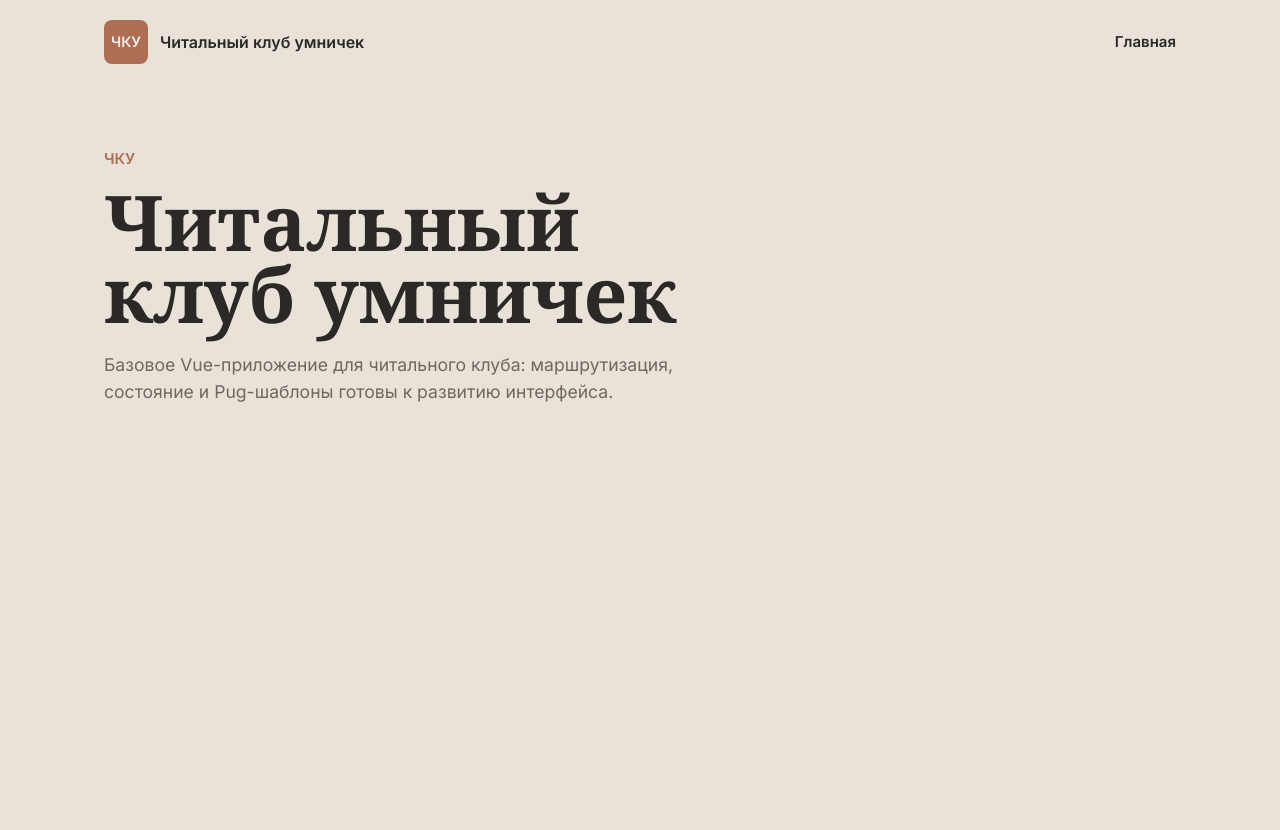
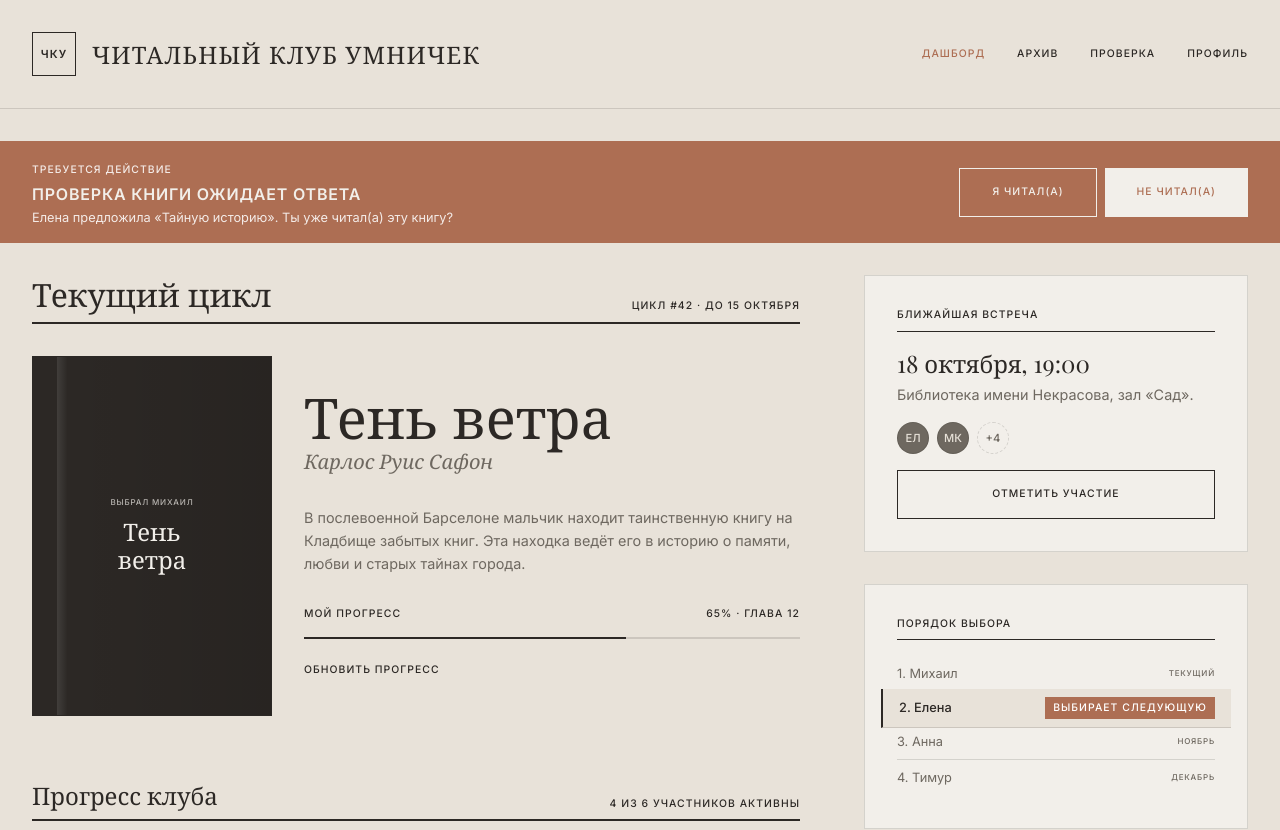
Before and after one commit to abstract-point/chku, a Vue app in the folder apps/chku-frontend/: page / in a window 1280 px wide. Shown: the top 830 px of the page. Before the commit the page ends 800 px from the top, so only its background shows below. Built offline with nearby package versions, Linux system fonts and the light colour scheme; the HTML template or start-up script is replaced by a standard one; a web font is replaced by a local one.

Commit message:
Compose club dashboard page

```diff
--- a/apps/chku-frontend/src/App.vue
+++ b/apps/chku-frontend/src/App.vue
@@ -1,5 +1,6 @@
 <script setup lang="ts">
 import { RouterLink, RouterView } from 'vue-router'
+import DashboardVerification from '@/components/dashboard/DashboardVerification.vue'
 import { useClubStore } from '@/stores/club'
 
 const club = useClubStore()
@@ -7,71 +8,98 @@ const club = useClubStore()
 
 <template lang="pug">
 .app-shell
-  header.app-header
-    RouterLink.brand-link(to="/")
-      span.brand-mark {{ club.shortName }}
-      span.brand-name {{ club.name }}
+  header.app-header.container
+    RouterLink.app-header__brand(to="/")
+      span.app-header__brand-mark {{ club.shortName }}
+      span.app-header__brand-name {{ club.name }}
 
-    nav.app-nav(aria-label="Основная навигация")
-      RouterLink(to="/") Главная
+    nav.app-header__nav(aria-label="Основная навигация")
+      RouterLink.label-text(to="/") Дашборд
+      a.label-text(href="#archive") Архив
+      a.label-text(href="#verification") Проверка
+      a.label-text(href="#profile") Профиль
 
+  DashboardVerification(v-if="club.activeBookChoice" :choice="club.activeBookChoice")
   RouterView
 </template>
 
 <style scoped>
 .app-shell {
   min-height: 100vh;
+  padding-bottom: var(--space-xl);
 }
 
 .app-header {
   display: flex;
   align-items: center;
   justify-content: space-between;
-  gap: 1.5rem;
-  width: min(100%, 1120px);
-  margin: 0 auto;
-  padding: 1.25rem 1.5rem;
+  gap: var(--space-lg);
+  padding-top: var(--space-lg);
+  padding-bottom: var(--space-lg);
+  margin-bottom: var(--space-lg);
+  border-bottom: var(--border-width) solid var(--color-border);
 }
 
-.brand-link {
+.app-header__brand {
   display: inline-flex;
   align-items: center;
-  gap: 0.75rem;
+  gap: var(--space-md);
   color: var(--color-heading);
-  font-weight: 700;
   text-decoration: none;
 }
 
-.brand-mark {
+.app-header__brand-mark {
   display: grid;
   width: 2.75rem;
   height: 2.75rem;
   place-items: center;
-  border-radius: 0.5rem;
-  background: var(--color-accent);
-  color: var(--color-accent-text);
-  font-size: 0.9rem;
-  font-weight: 700;
+  border: var(--border-width) solid var(--color-border-strong);
+  color: var(--color-heading);
+  font-family: var(--font-sans);
+  font-size: 0.7rem;
+  font-weight: 600;
+  letter-spacing: 0.1em;
 }
 
-.brand-name {
-  font-size: 1rem;
-  font-weight: 700;
+.app-header__brand-name {
+  font-family: var(--font-serif);
+  font-size: 1.5rem;
+  letter-spacing: 0.05em;
+  line-height: 1;
+  text-transform: uppercase;
 }
 
-.app-nav {
+.app-header__nav {
   display: flex;
   align-items: center;
-  gap: 0.75rem;
+  gap: var(--space-lg);
 }
 
-.app-nav a {
-  color: var(--color-muted);
-  font-weight: 600;
-  text-decoration: none;
+.app-header__nav a {
+  color: var(--color-heading);
+  transition: color 0.2s ease;
 }
 
-.app-nav a.router-link-exact-active {
-  color: var(--color-heading);
+.app-header__nav a:hover,
+.app-header__nav a.router-link-exact-active {
+  color: var(--color-accent);
+}
+
+@media (max-width: 760px) {
+  .app-header {
+    align-items: flex-start;
+    flex-direction: column;
+  }
+
+  .app-header__nav {
+    width: 100%;
+    gap: var(--space-md);
+    overflow-x: auto;
+    padding-bottom: var(--space-xs);
+  }
+
+  .app-header__brand-name {
+    font-size: 1.2rem;
+  }
 }
 </style>
--- a/apps/chku-frontend/src/views/HomeView.vue
+++ b/apps/chku-frontend/src/views/HomeView.vue
@@ -1,47 +1,35 @@
 <script setup lang="ts">
-import { useClubStore } from '@/stores/club'
-
-const club = useClubStore()
+import DashboardCurrentCycle from '@/components/dashboard/DashboardCurrentCycle.vue'
+import DashboardMeetingCard from '@/components/dashboard/DashboardMeetingCard.vue'
+import DashboardTurnOrderCard from '@/components/dashboard/DashboardTurnOrderCard.vue'
+import { currentBook, memberProgress, nextMeeting, turnOrder } from '@/data/dashboard'
 </script>
 
 <template lang="pug">
-main.home-view
-  section.hero-section
-    p.hero-kicker {{ club.shortName }}
-    h1 {{ club.name }}
-    p.hero-copy
-      | Базовое Vue-приложение для читального клуба: маршрутизация, состояние и Pug-шаблоны готовы к развитию интерфейса.
+main.dashboard.container
+  .dashboard__grid
+    DashboardCurrentCycle(:book="currentBook" :members="memberProgress")
+    aside.dashboard__sidebar(aria-label="Сводка клуба")
+      DashboardMeetingCard(:meeting="nextMeeting")
+      DashboardTurnOrderCard(:members="turnOrder")
 </template>
 
 <style scoped>
-.home-view {
-  width: min(100%, 1120px);
-  margin: 0 auto;
-  padding: 4rem 1.5rem;
+.dashboard__grid {
+  display: grid;
+  grid-template-columns: minmax(0, 2fr) minmax(18rem, 1fr);
+  gap: var(--space-xl);
 }
 
-.hero-section {
-  max-width: 44rem;
+.dashboard__sidebar {
+  display: flex;
+  flex-direction: column;
+  gap: var(--space-lg);
 }
 
-.hero-kicker {
-  margin-bottom: 0.75rem;
-  color: var(--color-accent);
-  font-weight: 700;
-  letter-spacing: 0;
-}
-
-h1 {
-  color: var(--color-heading);
-  font-size: clamp(2.5rem, 6vw, 5rem);
-  font-weight: 800;
-  line-height: 0.95;
-}
-
-.hero-copy {
-  margin-top: 1.5rem;
-  max-width: 38rem;
-  color: var(--color-muted);
-  font-size: 1.1rem;
+@media (max-width: 960px) {
+  .dashboard__grid {
+    grid-template-columns: 1fr;
+  }
 }
 </style>
```
